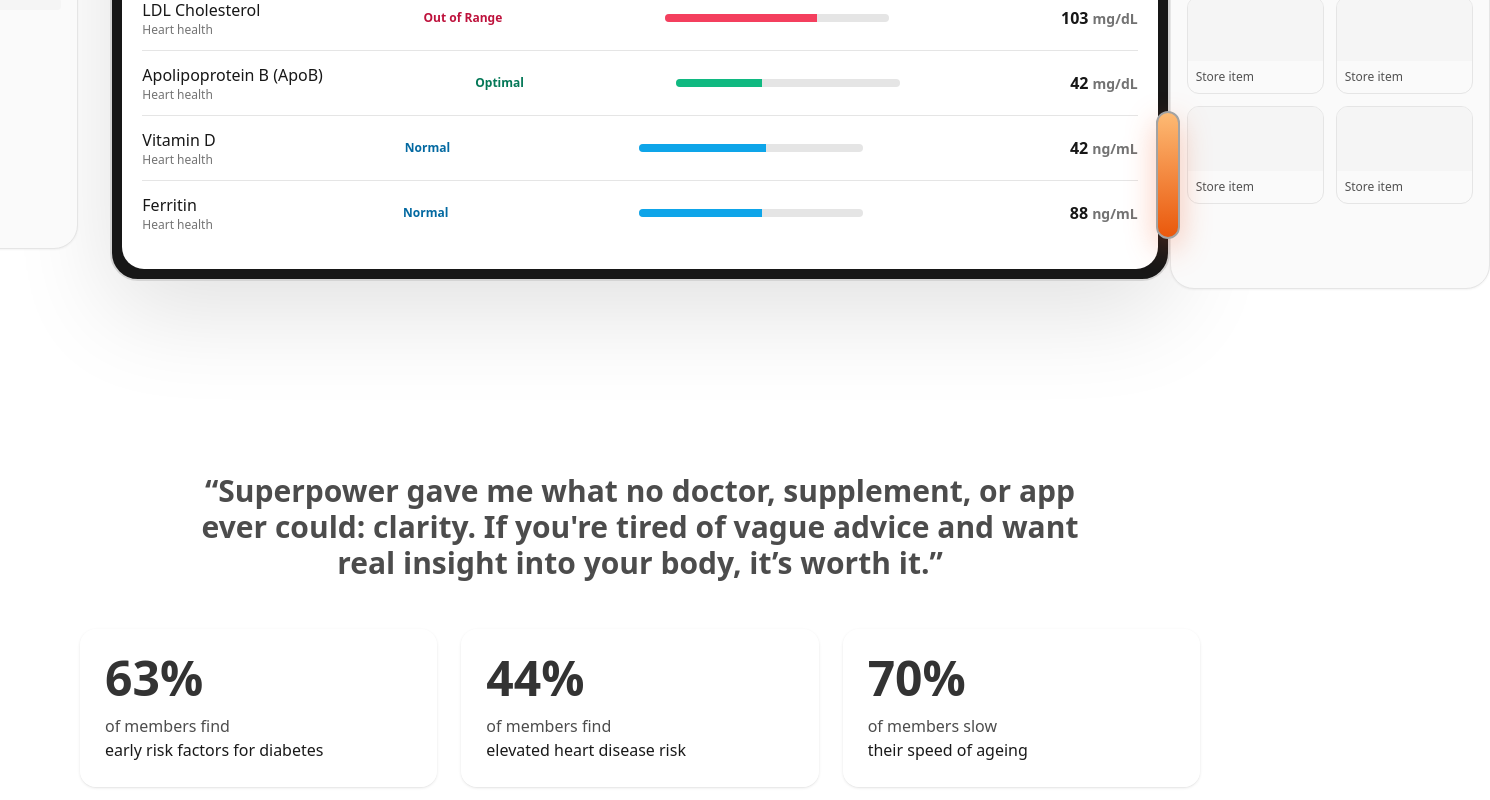
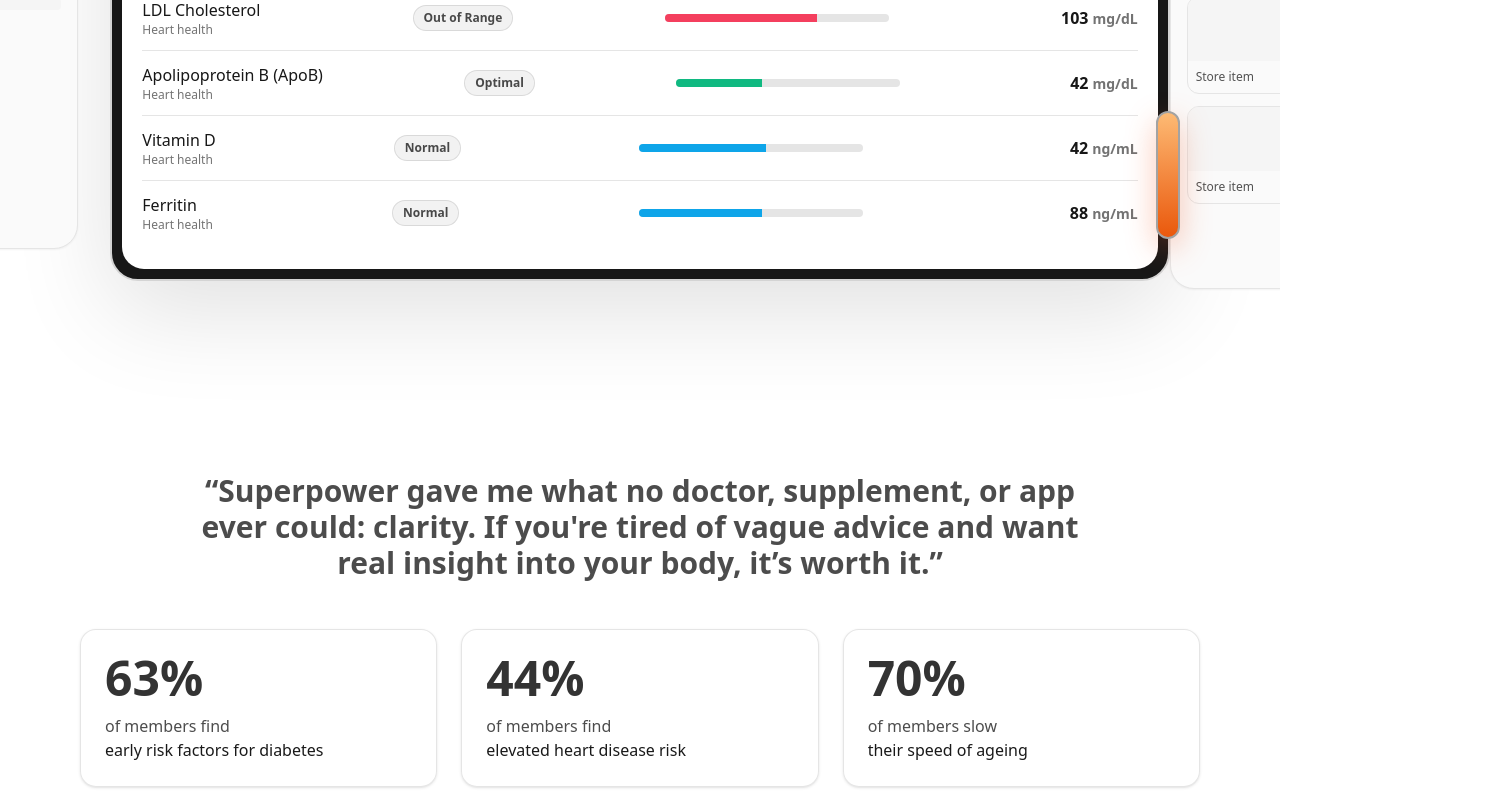
Before and after one commit to NolanDon/kloner, a Next.js app: page / in a window 1280 px wide. Shown: the part 1560-2360 px from the top of the page, 1490 px wide, since content can reach past the window. Built offline with nearby package versions, Linux system fonts and the light colour scheme.

Commit message:
formatting

```diff
--- a/app/globals.css
+++ b/app/globals.css
@@ -1,15 +1,36 @@
-
 @tailwind base;
 @tailwind components;
 @tailwind utilities;
 
-:root { color-scheme: dark; }
-html, body { @apply bg-white text-white; }
-.container-soft { @apply max-w-6xl mx-auto px-4; }
-.section { @apply py-16 md:py-24; }
+/* Your site is light on white, so don't force dark */
+:root {
+    color-scheme: light;
+}
+
+/* Kill horizontal scroll everywhere */
+html,
+body {
+    @apply bg-white text-neutral-900 overflow-x-clip;
+    /* use clip over hidden when possible */
+}
+
+/* If you must support older Safari, swap to overflow-x-hidden instead */
+/* html, body { overflow-x: hidden; } */
+
+.container-soft {
+    @apply max-w-6xl mx-auto px-4;
+}
+
+.section {
+    @apply py-16 md:py-24;
+}
 
 /* subtle card */
-.card { @apply bg-white/50 backdrop-blur rounded-2xl border border-white/10 shadow; }
+.card {
+    @apply bg-white/50 backdrop-blur rounded-2xl border border-black/10 shadow;
+}
 
 /* diff-like badges */
-.badge { @apply inline-flex items-center rounded-full px-2.5 py-1 text-xs font-semibold bg-white/10 border border-white/10; }
+.badge {
+    @apply inline-flex items-center rounded-full px-2.5 py-1 text-xs font-semibold bg-black/5 border border-black/10 text-black/70;
+}
--- a/components/Hero.tsx
+++ b/components/Hero.tsx
@@ -28,7 +28,7 @@ export default function Hero() {
           transition={{ duration: 0.7 }}
           className="max-w-2xl mx-auto text-center"
         >
-          <h1 className="text-5xl md:text-6xl font-extrabold text-white leading-tight">
+          <h1 className="text-5xl md:text-6xl font-extrabold text-white/90 leading-tight">
             Unlock your new <br />
             <span className="text-white/80">health intelligence</span>
           </h1>
--- a/components/WhatWeTest.tsx
+++ b/components/WhatWeTest.tsx
@@ -102,7 +102,7 @@ export default function WhatWeTest() {
       {/* centered, non–full-width top rule */}
       <div className="pointer-events-none absolute left-1/2 top-0 -translate-x-1/2 h-px w-[72%] md:w-[62%] bg-neutral-200 rounded-full" />
 
-      <div className="container-soft md:px-40 py-14 md:py-20">
+      <div className="container-soft py-14 md:py-20">
         <SectionReveal>
           <h2 className="text-5xl md:text-6xl tracking-tight">
             See everything we test
@@ -158,7 +158,7 @@ export default function WhatWeTest() {
               {biomarkers.map((name) => {
                 const isAdv = advancedSet.has(name);
                 return (
-                  <li key={name} className="flex items-start justify-between">
+                  <li key={name} className="flex text-xs items-start whitespace-nowrap justify-between">
                     <span className="text-neutral-800">{name}</span>
                     {isAdv && (
                       <span className="ml-3 shrink-0 rounded-full border border-neutral-200 bg-neutral-100 px-2.5 py-1 text-[11px] leading-none text-neutral-600">
```
